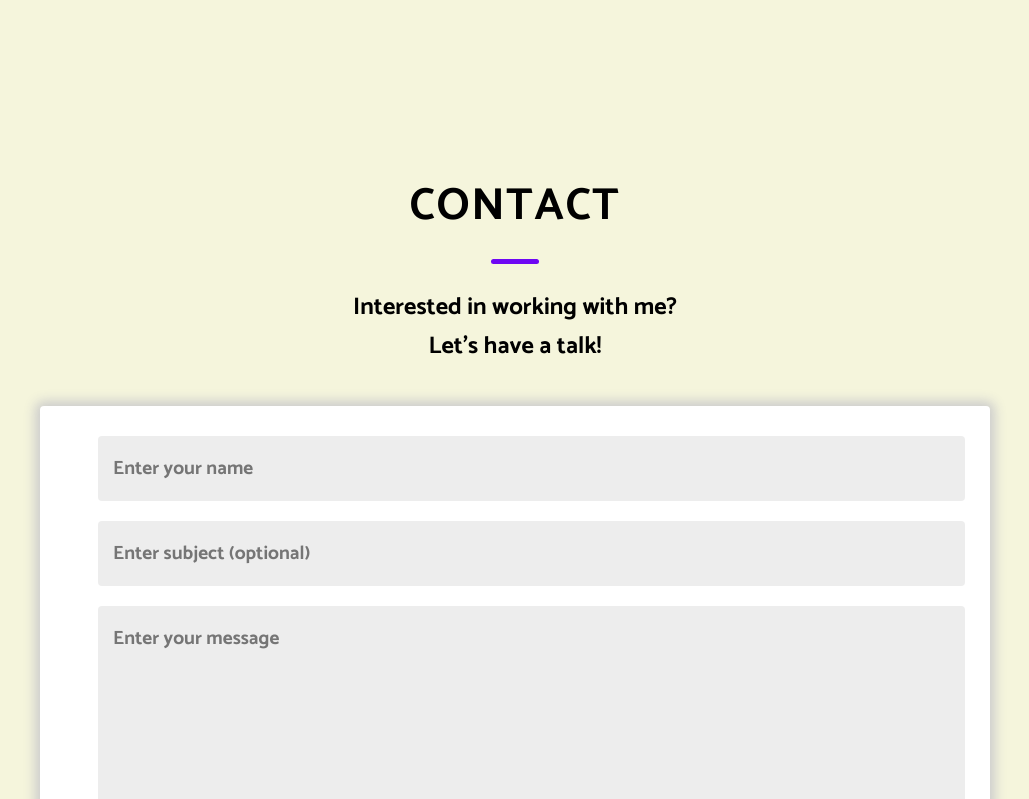
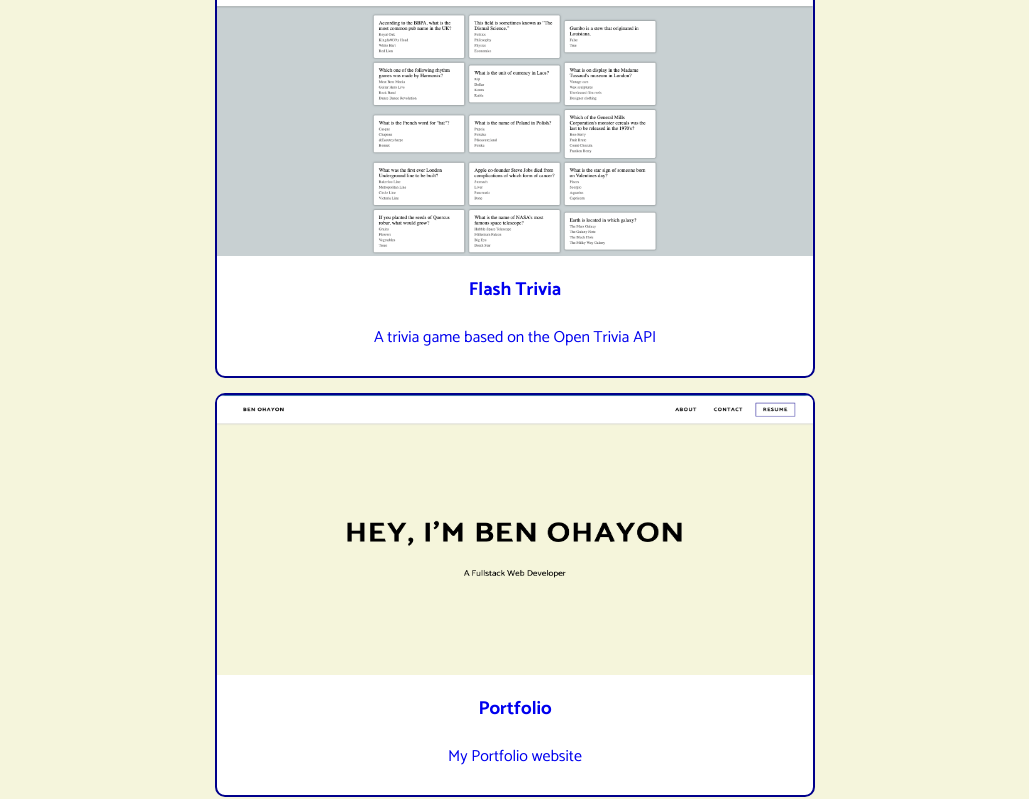
Before and after one commit to BenOhayon/my_portfolio_app, a React (Vite) app: page / in a window 1280 px wide. Shown: the part 2001-2800 px from the top of the page, without its empty margins (125-1154 px from the left). Built offline with nearby package versions, Linux system fonts and the light colour scheme.

Commit message:
added projects section + improved styles of nav bar and footer

```diff
--- a/src/components/About/About.scss
+++ b/src/components/About/About.scss
@@ -3,7 +3,7 @@
   display: flex;
   flex-direction: column;
   align-items: center;
-  padding: 0 4% 300px 4%;
+  padding: 0 4% 150px 4%;
 }
 
 .about-content {
@@ -18,7 +18,7 @@
 }
 
 .about-summery {
-  max-width: 650px;
+  max-width: 450px;
 }
 
 .about-summery-desc {
--- a/src/components/ContactMe/ContactMe.jsx
+++ b/src/components/ContactMe/ContactMe.jsx
@@ -76,7 +76,7 @@ export default function ContactMe() {
       <form ref={formRef} className='contact-form' onSubmit={handleSubmit}>
         <input ref={nameRef} onChange={onInputChange} className='contact-name-input contact-input' type='text' name='name' placeholder='Enter your name' />
         <input ref={subjectRef} onChange={onInputChange} className='contact-subject-input contact-input' type='text' name='subject' placeholder='Enter subject (optional)' />
-        <textarea ref={messageRef} onChange={onInputChange} className='contact-content-input contact-input' name='message' placeholder='Enter your message' rows={10} />
+        <textarea ref={messageRef} onChange={onInputChange} className='contact-content-input contact-input' name='message' placeholder='Enter your message' rows={7} />
 
         <div className="contact-lower-frame">
           <div ref={feedbackMessageRef} className="contact-feedback-message"></div>
--- a/src/components/ContactMe/ContactMe.scss
+++ b/src/components/ContactMe/ContactMe.scss
@@ -1,6 +1,6 @@
 
 .contact-form {
-  width: 85%;
+  width: 80%;
   max-width: 900px;
   display: flex;
   flex-direction: column;
--- a/src/components/Footer/Footer.jsx
+++ b/src/components/Footer/Footer.jsx
@@ -3,6 +3,11 @@ import footerLinkedinImage from '../../../assets/linkedin-icon.png'
 import footerGithubImage from '../../../assets/github-icon.png'
 
 import './Footer.scss'
+
+const socials = {
+  'https://www.linkedin.com/in/benohayon': footerLinkedinImage,
+  'https://github.com/BenOhayon': footerGithubImage
+}
 
 export default function Footer() {
   return (
@@ -11,18 +16,18 @@ export default function Footer() {
         <div className="footer-summery">
           <h3 className="footer-summery-title footer-title">Ben Ohayon</h3>
           <p className='footer-summery-subtitle'>
-            Fullstack Web Developer
+            Fullstack Web Developer <br />
+            054-5805203
           </p>
         </div>
         <div className="footer-social">
           <h3 className="footer-social-title footer-title">Social</h3>
           <div className="footer-social-content">
-            <a className='social-link' href='https://www.linkedin.com/in/benohayon' target='_blank'>
-              <img className='social-link-image' src={footerLinkedinImage} />
-            </a>
-            <a className='social-link' href='https://github.com/BenOhayon' target='_blank'>
-              <img className='social-link-image' src={footerGithubImage} />
-            </a>
+            {Object.keys(socials).map(social => {
+              return <a key={social} className='social-link' href={social} target='_blank'>
+                <img className='social-link-image' src={socials[social]} alt='Social image' />
+              </a>
+            })}
           </div>
         </div>
       </div>
--- a/src/components/HomePage/HomePage.jsx
+++ b/src/components/HomePage/HomePage.jsx
@@ -13,7 +13,7 @@ export default function HomePage() {
     <div className='home-page-container'>
       <Hero />
       <About />
-      {/* <Projects /> */}
+      <Projects />
       <ContactMe />
       <Footer />
     </div>
--- a/src/components/MainApp/App.scss
+++ b/src/components/MainApp/App.scss
@@ -6,9 +6,9 @@
   --overall-font-color: black;
   --navbar-height: 70px;
   --theme-color: #6E07F3;
-  --go-to-page-top-button-animation-duration: 400ms;
+  --go-to-page-top-button-animation-duration: 250ms;
   --go-to-page-top-button-margins: 100px;
-  --go-to-page-top-button-dimens: 70px;
+  --go-to-page-top-button-dimens: 55px;
 }
 
 body {
@@ -33,7 +33,7 @@ body {
   height: var(--go-to-page-top-button-dimens);
   background-color: var(--theme-color);
   border-radius: 50%;
-  box-shadow: 0 0 11px 4px white;
+  box-shadow: 0 0 11px 4px grey;
   cursor: pointer;
   scale: 1;
   transition: translate var(--go-to-page-top-button-animation-duration) linear, scale var(--go-to-page-top-button-animation-duration) cubic-bezier(0.075, 0.82, 0.165, 1);
@@ -104,6 +104,10 @@ body {
 
 a {
   text-decoration: none;
+
+  &:visited {
+    color: black;
+  }
 }
 
 h2 {
@@ -112,7 +116,7 @@ h2 {
 }
 
 section {
-  padding-bottom: 300px;
+  padding-bottom: 150px;
 }
 
 body::-webkit-scrollbar {
--- a/src/components/NavBar/NavBar.jsx
+++ b/src/components/NavBar/NavBar.jsx
@@ -2,6 +2,8 @@ import React from 'react'
 import { Link as ScrollLink } from 'react-scroll'
 
 import './NavBar.scss'
+
+const LINK_SLIDING_ANIMATION_DURATION = 350;
 
 export default function NavBar({ scrollToPageTop }) {
 
@@ -9,8 +11,9 @@ export default function NavBar({ scrollToPageTop }) {
     <nav>
       <div className='nav-title nav-button' onClick={scrollToPageTop}>Ben Ohayon</div>
       <ul className="nav-buttons">
-        <li><ScrollLink to='about' className='nav-about-button nav-button' spy={true} offset={-110} smooth={true} duration={500}>About</ScrollLink></li>
-        <li><ScrollLink to='contact' className='nav-contact-button nav-button' spy={true} offset={-110} smooth={true} duration={500}>Contact</ScrollLink></li>
+        <li><ScrollLink to='about' className='nav-about-button nav-button' spy={true} offset={-110} smooth={true} duration={LINK_SLIDING_ANIMATION_DURATION}>About</ScrollLink></li>
+        <li><ScrollLink to='projects' className='nav-about-button nav-button' spy={true} offset={-110} smooth={true} duration={LINK_SLIDING_ANIMATION_DURATION}>Projects</ScrollLink></li>
+        <li><ScrollLink to='contact' className='nav-contact-button nav-button' spy={true} offset={-110} smooth={true} duration={LINK_SLIDING_ANIMATION_DURATION}>Contact</ScrollLink></li>
         <li><a href='../../../documents/resume.pdf' target='_blank' className='nav-resume-button' download>Resume</a></li>
       </ul>
     </nav>
--- /dev/null
+++ b/src/components/ProjectTile/ProjectTile.jsx
@@ -0,0 +1,16 @@
+import React from 'react'
+
+import './ProjectTile.scss'
+
+export default function ProjectTile({ name, description, url, thumbnail }) {
+
+  return (
+    <a href={url} target='_blank' className='project-tile-container'>
+      <img className='project-tile-image' src={thumbnail} alt='project tile image' />
+      <div className="project-tile-text-frame">
+        <h3 className="project-name">{name}</h3>
+        <p className="project-desc">{description}</p>
+      </div>
+    </a>
+  )
+}
--- /dev/null
+++ b/src/components/ProjectTile/ProjectTile.scss
@@ -0,0 +1,36 @@
+
+.project-tile-container {
+  height: 400px;
+  display: flex;
+  flex-direction: column;
+  border: 2px solid darkblue;
+  border-radius: 10px;
+  overflow: hidden;
+  cursor: pointer;
+  background-color: white;
+  transition: translate 200ms linear, box-shadow 200ms linear;
+
+  &:hover {
+    translate: 0 -3px;
+    box-shadow: 0 0 15px 3px grey;
+  }
+
+  & img {
+    height: 70%;
+  }
+
+  & .project-tile-text-frame {
+    text-align: center;
+
+    & .project-desc {
+      width: 70%;
+      margin: 1rem auto;
+    }
+  }
+}
+
+@media screen and (max-width: 1085px) {
+  .project-tile-container {
+    height: 300px;
+  }
+}
--- a/src/components/Projects/Projects.jsx
+++ b/src/components/Projects/Projects.jsx
@@ -1,10 +1,41 @@
 import React from 'react'
+import flashTriviaProjectThumbnail from '../../../assets/flash-trivia-thumbnail.png'
+import portfolioProjectThumbnail from '../../../assets/portfolio-thumbnail.png'
+import ProjectTile from '../ProjectTile/ProjectTile'
+
+import './Projects.scss'
+
+const projects = [
+  {
+    name: 'Flash Trivia',
+    url: 'https://flash-trivia.onrender.com',
+    description: 'A trivia game based on the Open Trivia API',
+    thumbnail: flashTriviaProjectThumbnail
+  },
+  {
+    name: 'Portfolio',
+    url: 'https://bendevportfolio.onrender.com',
+    description: 'My Portfolio website',
+    thumbnail: portfolioProjectThumbnail
+  }
+]
 
 export default function Projects() {
   return (
-    <div>
-      <h2 className='projects-title header'>My Projects:</h2>
-
-    </div>
+    <section id='projects' className='projects-container'>
+      <h2 className='projects-title header'>My Projects</h2>
+      <div className="projects-list">
+        {
+          projects.map(project =>
+                    <ProjectTile
+                      key={project.url}
+                      name={project.name}
+                      description={project.description}
+                      url={project.url}
+                      thumbnail={project.thumbnail}/>
+                    )
+        }
+      </div>
+    </section>
   )
 }
--- a/src/components/Projects/Projects.scss
+++ b/src/components/Projects/Projects.scss
@@ -0,0 +1,9 @@
+
+.projects-list {
+  display: grid;
+  align-items: center;
+  justify-content: center;
+  grid-template-columns: repeat(auto-fit, minmax(40%, 600px));
+  gap: 15px;
+  padding: 0 10%;
+}
```
Also changed, not shown: assets/flash-trivia-thumbnail.png (added), assets/portfolio-thumbnail.png (added).
